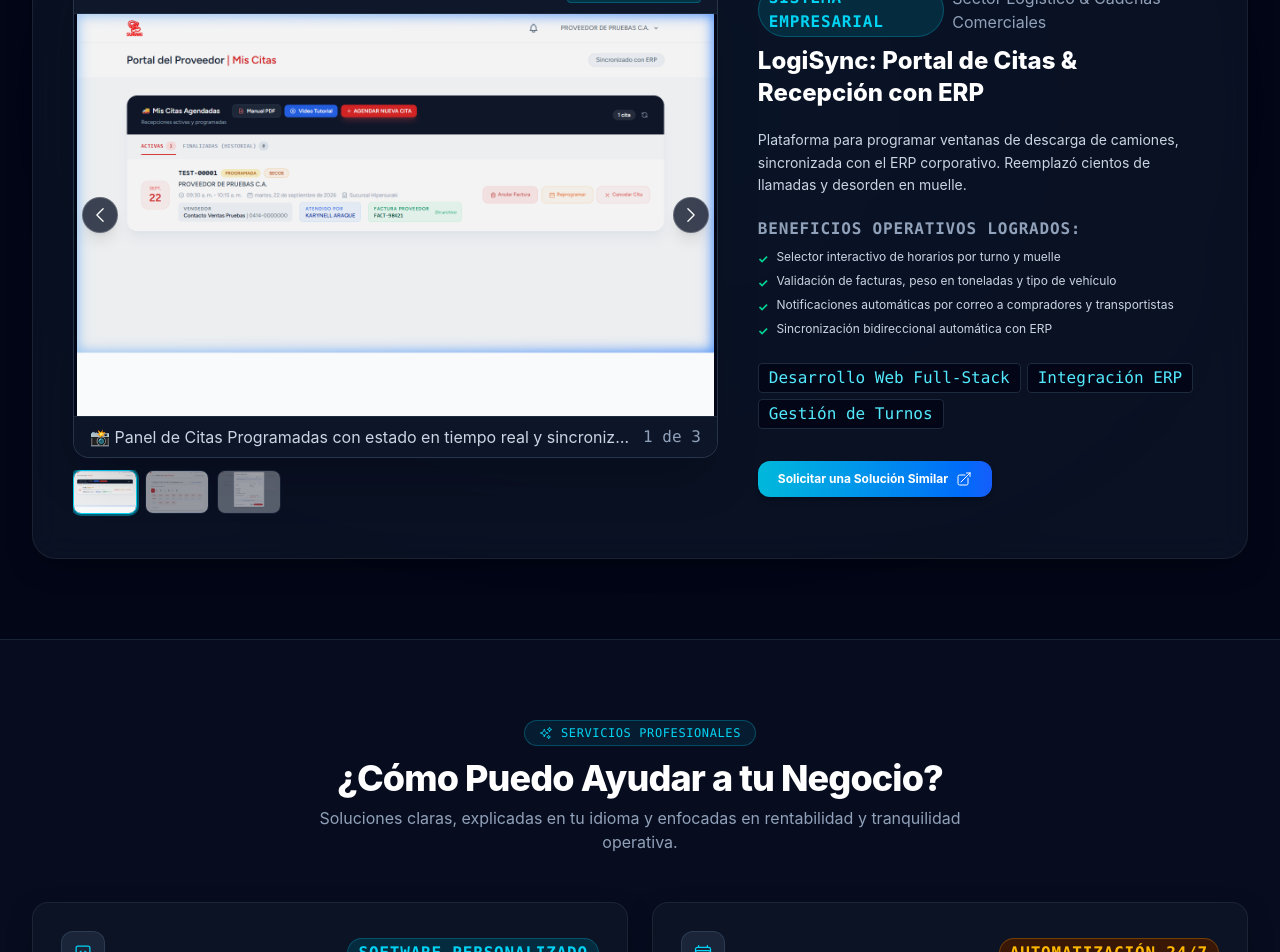
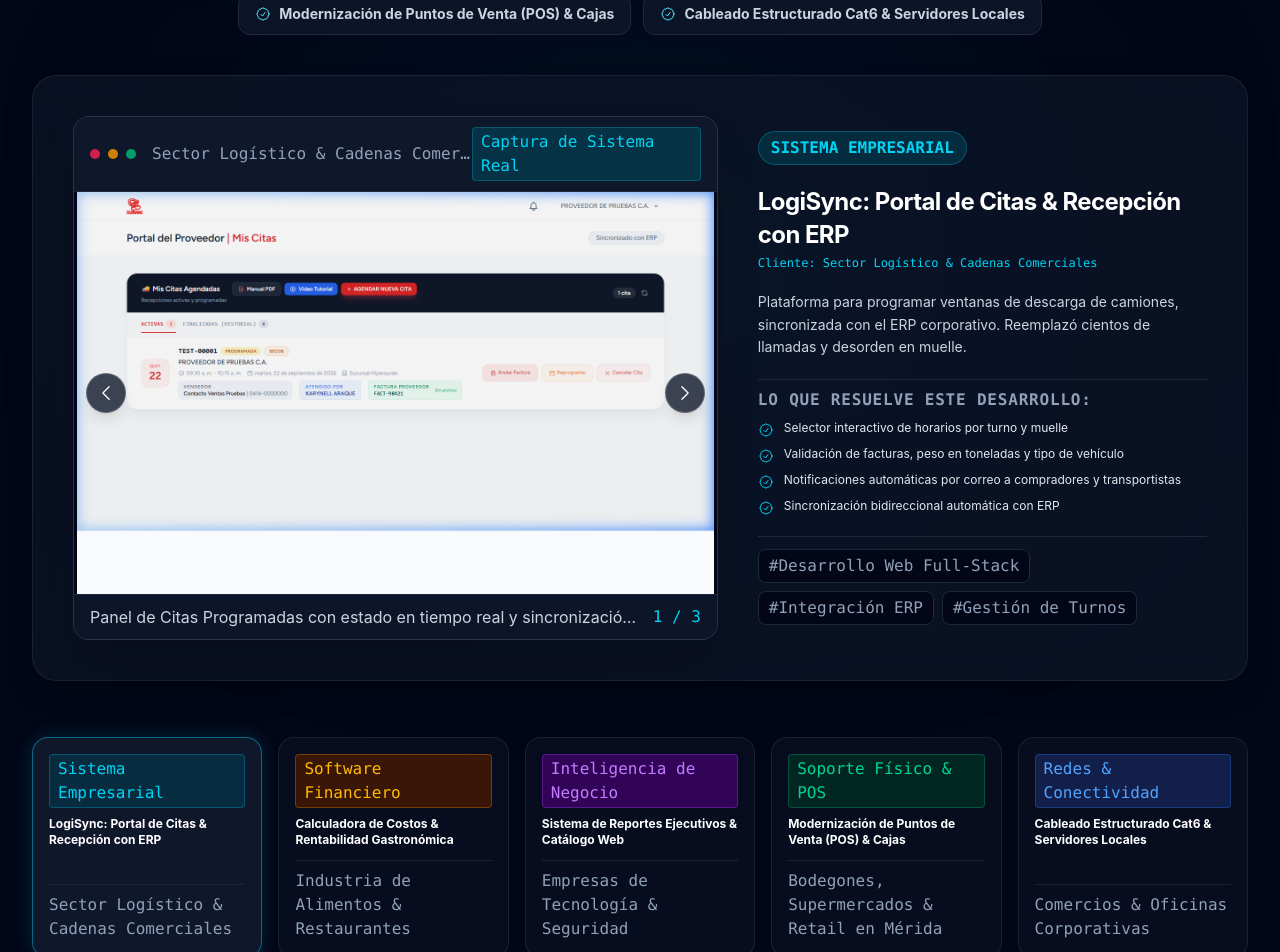
Before and after one commit to Jeralthc/jc-code-tech, a Vue app: page / in a window 1280 px wide. Shown: the part 1180-2132 px from the top of the page. Built offline with nearby package versions, Linux system fonts and the light colour scheme.

Commit message:
feat: implementar vitrina de todos los proyectos reales y login de acceso al CRM

```diff
--- a/src/components/ProjectsShowcase.vue
+++ b/src/components/ProjectsShowcase.vue
@@ -6,7 +6,11 @@
   EyeIcon,
   SparklesIcon,
   CheckBadgeIcon,
-  ArrowTopRightOnSquareIcon
+  ArrowTopRightOnSquareIcon,
+  CpuChipIcon,
+  ServerIcon,
+  CodeBracketIcon,
+  BuildingStorefrontIcon
 } from '@heroicons/vue/24/outline';
 
 const projects = [
@@ -80,12 +84,53 @@
         caption: 'Módulo de Catálogo y Reportes Ejecutivos para clientes comerciales'
       }
     ]
+  },
+  {
+    id: 'pos_stellar',
+    title: 'Modernización de Puntos de Venta (POS) & Cajas',
+    client: 'Bodegones, Supermercados & Retail en Mérida',
+    badge: 'Soporte Físico & POS',
+    badgeColor: 'text-emerald-400 bg-emerald-950/80 border-emerald-500/30',
+    summary: 'Puesta en marcha y soporte a terminales de cobro: instalación de Stellar POS, configuración de lectoras láser de códigos, impresoras térmicas fiscales y balanzas.',
+    features: [
+      'Configuración integral de software Stellar POS y periféricos de cobro',
+      'Base de datos MySQL / SQL Server local con respaldo automatizado diario',
+      'Conexión en red local para sincronizar inventarios entre múltiples cajas',
+      'Mantenimiento preventivo para eliminar bloqueos de caja en horas pico'
+    ],
+    tags: ['Stellar POS', 'Cajas & Periféricos', 'Soporte en Sitio'],
+    images: [
+      {
+        src: '/images/projects/sistemareportes-app.png',
+        caption: 'Arquitectura de control y sincronización de puntos de venta'
+      }
+    ]
+  },
+  {
+    id: 'redes_cableado',
+    title: 'Cableado Estructurado Cat6 & Servidores Locales',
+    client: 'Comercios & Oficinas Corporativas',
+    badge: 'Redes & Conectividad',
+    badgeColor: 'text-blue-400 bg-blue-950/80 border-blue-500/30',
+    summary: 'Infraestructura de red de alta fidelidad para empresas: cableado de red Cat6 certificado, balanceo de WiFi para puntos de cobro y servidores de datos protegidos.',
+    features: [
+      'Tendido de cable Cat6 blindado punto a punto para cajas y routers',
+      'Eliminación de zonas muertas e intermitencias en transacciones bancarias',
+      'Auditoría y optimización de consultas en MySQL y SQL Server',
+      'Esquema de contingencia eléctrica con respaldo UPS'
+    ],
+    tags: ['Redes Cat6', 'Servidores MySQL', 'Cero Caídas'],
+    images: [
+      {
+        src: '/images/projects/logisync-dashboard.png',
+        caption: 'Monitoreo de enlaces y sincronización de datos continua'
+      }
+    ]
   }
 ];
 
 const selectedProjectIndex = ref(0);
 const activeImageIndex = ref(0);
-const isZoomed = ref(false);
 
 const selectProject = (index) => {
   selectedProjectIndex.value = index;
@@ -104,34 +149,34 @@
 </script>
 
 <template>
-  <section id="proyectos" class="py-20 bg-slate-950 relative border-t border-slate-800/80 overflow-hidden">
+  <section id="proyectos" class="py-24 bg-slate-950 relative border-t border-slate-800/80 overflow-hidden">
     <!-- Ambient Lighting Glow -->
-    <div class="absolute top-1/3 left-1/2 -translate-x-1/2 w-[700px] h-[350px] bg-cyan-600/10 rounded-full blur-[140px] pointer-events-none"></div>
+    <div class="absolute top-1/3 left-1/2 -translate-x-1/2 w-[750px] h-[380px] bg-cyan-600/10 rounded-full blur-[140px] pointer-events-none"></div>
 
     <div class="max-w-7xl mx-auto px-4 sm:px-6 lg:px-8 relative z-10">
 
-      <!-- Section Header: Customer-oriented -->
-      <div class="text-center max-w-2xl mx-auto mb-12">
-        <div class="inline-flex items-center gap-2 px-3.5 py-1 rounded-full bg-cyan-500/10 border border-cyan-500/30 text-cyan-400 text-xs font-mono uppercase tracking-wider mb-3">
-          <SparklesIcon class="w-3.5 h-3.5" />
-          <span>Trabajos Reales &bull; Resultados Comprobados</span>
+      <!-- Section Header -->
+      <div class="text-center max-w-3xl mx-auto mb-14">
+        <div class="inline-flex items-center gap-2 px-3.5 py-1 rounded-full bg-cyan-500/10 border border-cyan-500/30 text-cyan-400 text-xs font-mono uppercase tracking-wider mb-4">
+          <SparklesIcon class="w-4 h-4" />
+          <span>PROYECTOS DESARROLLADOS // CASOS REALES EN PRODUCCIÓN</span>
         </div>
-        <h2 class="text-3xl sm:text-4xl font-extrabold text-white tracking-tight">
-          Sistemas Desarrollados en Producción
+        <h2 class="text-3xl sm:text-5xl font-extrabold text-white tracking-tight">
+          Soluciones de Software &amp; Soporte en Marcha
         </h2>
-        <p class="mt-2 text-sm sm:text-base text-slate-400">
-          No vendemos conceptos: aquí puedes ver capturas directas de plataformas operativas que construimos para empresas reales.
+        <p class="mt-4 text-base sm:text-lg text-slate-400">
+          No mostramos plantillas vacías: estos son sistemas reales construidos para empresas que hoy en día optimizan sus costos, controlan inventarios y operan sin caídas.
         </p>
       </div>
 
-      <!-- Project Selector Tabs (Quick, Visual, Non-technical) -->
+      <!-- Project Selector Tabs -->
       <div class="flex flex-wrap justify-center gap-2 sm:gap-3 mb-10">
         <button
           v-for="(proj, idx) in projects"
           :key="proj.id"
           @click="selectProject(idx)"
           :class="[
-            'px-4 py-2.5 rounded-xl text-xs sm:text-sm font-bold transition-all duration-300 border flex items-center gap-2',
+            'px-4 py-2.5 rounded-xl text-xs sm:text-sm font-bold transition-all duration-300 border flex items-center gap-2 cursor-pointer',
             selectedProjectIndex === idx
               ? 'bg-gradient-to-r from-cyan-500 to-blue-600 text-white border-cyan-400 shadow-[0_0_20px_rgba(6,182,212,0.35)] scale-105'
               : 'bg-slate-900/80 text-slate-300 border-slate-800 hover:border-slate-700 hover:text-white'
@@ -142,8 +187,8 @@
         </button>
       </div>
 
-      <!-- Main Showcase Container (Split: Left Screenshots Carousel, Right Business Value) -->
-      <div class="service-card rounded-3xl p-6 sm:p-10 border border-slate-800 bg-slate-900/60 shadow-2xl">
+      <!-- Main Showcase Container -->
+      <div class="service-card rounded-3xl p-6 sm:p-10 border border-slate-800 bg-slate-900/60 shadow-2xl mb-14">
         <div class="grid grid-cols-1 lg:grid-cols-12 gap-8 lg:gap-10 items-center">
 
           <!-- Left: Screenshot Frame / Carousel (7 Columns) -->
@@ -161,7 +206,7 @@
                   </span>
                 </div>
                 <span class="text-3xs font-mono text-cyan-400 bg-cyan-950 px-2 py-0.5 rounded border border-cyan-500/30">
-                  Captura Real
+                  Captura de Sistema Real
                 </span>
               </div>
 
@@ -173,21 +218,21 @@
                   class="w-full h-full object-contain object-center transition-transform duration-300 group-hover:scale-[1.02]"
                 />
 
-                <!-- Prev / Next Navigation Arrows (if project has multiple images) -->
+                <!-- Prev / Next Navigation Arrows -->
                 <div
                   v-if="projects[selectedProjectIndex].images.length > 1"
-                  class="absolute inset-x-2 top-1/2 -translate-y-1/2 flex items-center justify-between pointer-events-none"
+                  class="absolute inset-x-3 top-1/2 -translate-y-1/2 flex items-center justify-between pointer-events-none"
                 >
                   <button
                     @click="prevImage"
-                    class="pointer-events-auto w-9 h-9 rounded-full bg-slate-900/80 border border-white/20 text-white flex items-center justify-center hover:bg-cyan-500 hover:text-slate-950 transition-all shadow-lg backdrop-blur-md"
+                    class="pointer-events-auto w-10 h-10 rounded-full bg-slate-900/80 border border-white/20 text-white flex items-center justify-center hover:bg-cyan-500 hover:text-slate-950 transition-all shadow-lg backdrop-blur-md cursor-pointer"
                     aria-label="Imagen anterior"
                   >
                     <ChevronLeftIcon class="w-5 h-5" />
                   </button>
                   <button
                     @click="nextImage"
-                    class="pointer-events-auto w-9 h-9 rounded-full bg-slate-900/80 border border-white/20 text-white flex items-center justify-center hover:bg-cyan-500 hover:text-slate-950 transition-all shadow-lg backdrop-blur-md"
+                    class="pointer-events-auto w-10 h-10 rounded-full bg-slate-900/80 border border-white/20 text-white flex items-center justify-center hover:bg-cyan-500 hover:text-slate-950 transition-all shadow-lg backdrop-blur-md cursor-pointer"
                     aria-label="Imagen siguiente"
                   >
                     <ChevronRightIcon class="w-5 h-5" />
@@ -196,96 +241,69 @@
               </div>
 
               <!-- Caption Bar -->
-              <div class="px-4 py-2 bg-slate-900/90 border-t border-slate-800 flex items-center justify-between text-2xs text-slate-300">
-                <span class="truncate">
-                  📸 {{ projects[selectedProjectIndex].images[activeImageIndex].caption }}
+              <div class="px-4 py-2.5 bg-slate-900/90 border-t border-slate-800 flex items-center justify-between text-2xs text-slate-300">
+                <span class="truncate pr-2">
+                  {{ projects[selectedProjectIndex].images[activeImageIndex].caption }}
                 </span>
-                <span
-                  v-if="projects[selectedProjectIndex].images.length > 1"
-                  class="text-3xs font-mono text-slate-400 shrink-0 ml-2"
-                >
-                  {{ activeImageIndex + 1 }} de {{ projects[selectedProjectIndex].images.length }}
+                <span v-if="projects[selectedProjectIndex].images.length > 1" class="font-mono text-cyan-400 shrink-0">
+                  {{ activeImageIndex + 1 }} / {{ projects[selectedProjectIndex].images.length }}
                 </span>
               </div>
-            </div>
 
-            <!-- Image Thumbnail Selector (when project has multiple captures) -->
-            <div
-              v-if="projects[selectedProjectIndex].images.length > 1"
-              class="flex gap-2 mt-3 overflow-x-auto pb-1"
-            >
-              <button
-                v-for="(img, imgIdx) in projects[selectedProjectIndex].images"
-                :key="imgIdx"
-                @click="activeImageIndex = imgIdx"
-                :class="[
-                  'w-16 h-11 rounded-lg overflow-hidden border transition-all shrink-0 bg-slate-950',
-                  activeImageIndex === imgIdx ? 'border-cyan-400 ring-2 ring-cyan-400/40' : 'border-slate-800 opacity-60 hover:opacity-100'
-                ]"
-              >
-                <img :src="img.src" class="w-full h-full object-cover" />
-              </button>
             </div>
           </div>
 
-          <!-- Right: Business Value & Client Highlights (5 Columns) -->
+          <!-- Right: Business Value & Technical Highlights (5 Columns) -->
           <div class="lg:col-span-5 space-y-5">
+
+            <!-- Category Badge -->
+            <div class="flex items-center gap-2">
+              <span :class="['px-3 py-1 rounded-full text-2xs font-mono font-bold uppercase border', projects[selectedProjectIndex].badgeColor]">
+                {{ projects[selectedProjectIndex].badge }}
+              </span>
+            </div>
+
+            <!-- Title & Client -->
             <div>
-              <div class="flex items-center gap-2 mb-2">
-                <span :class="['text-3xs font-mono font-bold uppercase tracking-wider px-2.5 py-0.5 rounded-full border', projects[selectedProjectIndex].badgeColor]">
-                  {{ projects[selectedProjectIndex].badge }}
-                </span>
-                <span class="text-2xs text-slate-400">
-                  {{ projects[selectedProjectIndex].client }}
-                </span>
-              </div>
-
-              <h3 class="text-xl sm:text-2xl font-extrabold text-white">
+              <h3 class="text-xl sm:text-2xl font-bold text-white tracking-tight leading-snug">
                 {{ projects[selectedProjectIndex].title }}
               </h3>
+              <p class="text-xs font-mono text-cyan-400 mt-1">
+                Cliente: {{ projects[selectedProjectIndex].client }}
+              </p>
             </div>
 
-            <p class="text-xs sm:text-sm text-slate-300 leading-relaxed font-sans">
+            <!-- Plain Language Summary -->
+            <p class="text-sm text-slate-300 leading-relaxed font-normal">
               {{ projects[selectedProjectIndex].summary }}
             </p>
 
-            <!-- Key Features Checklist -->
-            <div class="space-y-2">
-              <span class="text-3xs font-mono uppercase tracking-wider text-slate-400 font-bold block">
-                Beneficios Operativos Logrados:
+            <!-- Key Functional Capabilities Checklist -->
+            <div class="space-y-2 pt-2 border-t border-slate-800">
+              <span class="text-2xs font-mono uppercase tracking-wider text-slate-400 block font-semibold">
+                Lo que resuelve este desarrollo:
               </span>
-              <ul class="space-y-1.5 text-xs text-slate-300">
+              <ul class="space-y-2">
                 <li
                   v-for="(feat, fIdx) in projects[selectedProjectIndex].features"
                   :key="fIdx"
-                  class="flex items-start gap-2"
+                  class="flex items-start gap-2.5 text-xs text-slate-200"
                 >
-                  <span class="text-emerald-400 font-bold shrink-0 mt-0.5">✓</span>
+                  <CheckBadgeIcon class="w-4 h-4 text-cyan-400 shrink-0 mt-0.5" />
                   <span>{{ feat }}</span>
                 </li>
               </ul>
             </div>
 
             <!-- Tags -->
-            <div class="flex flex-wrap gap-1.5 pt-1">
+            <div class="flex flex-wrap gap-2 pt-3 border-t border-slate-800">
               <span
-                v-for="tag in projects[selectedProjectIndex].tags"
-                :key="tag"
-                class="px-2.5 py-0.5 rounded bg-slate-950 border border-slate-800 text-3xs font-mono text-cyan-300"
+                v-for="(tag, tIdx) in projects[selectedProjectIndex].tags"
+                :key="tIdx"
+                class="px-2.5 py-1 rounded-lg bg-slate-950 border border-slate-800 text-2xs font-mono text-slate-400"
               >
-                {{ tag }}
+                #{{ tag }}
               </span>
-            </div>
-
-            <!-- Action CTA -->
-            <div class="pt-3">
-              <a
-                href="#contacto"
-                class="inline-flex items-center gap-2 rounded-xl bg-gradient-to-r from-cyan-500 to-blue-600 px-5 py-2.5 text-xs font-bold text-white shadow-md hover:scale-105 transition-all"
-              >
-                <span>Solicitar una Solución Similar</span>
-                <ArrowTopRightOnSquareIcon class="w-4 h-4" />
-              </a>
             </div>
 
           </div>
@@ -293,6 +311,33 @@
         </div>
       </div>
 
+      <!-- Quick All Projects Summary Cards (Cards Grid showing all 5 solutions at a glance) -->
+      <div class="grid grid-cols-1 md:grid-cols-3 lg:grid-cols-5 gap-4">
+        <div
+          v-for="(proj, idx) in projects"
+          :key="proj.id"
+          @click="selectProject(idx)"
+          :class="[
+            'p-4 rounded-2xl border transition-all cursor-pointer flex flex-col justify-between group',
+            selectedProjectIndex === idx
+              ? 'bg-slate-900 border-cyan-500/50 shadow-[0_0_20px_rgba(6,182,212,0.2)]'
+              : 'bg-slate-900/40 border-slate-800/80 hover:border-slate-700 hover:bg-slate-900/80'
+          ]"
+        >
+          <div>
+            <span :class="['text-3xs font-mono px-2 py-0.5 rounded border inline-block mb-2', proj.badgeColor]">
+              {{ proj.badge }}
+            </span>
+            <h4 class="text-xs font-bold text-white group-hover:text-cyan-400 transition-colors line-clamp-2">
+              {{ proj.title }}
+            </h4>
+          </div>
+          <span class="text-3xs font-mono text-slate-400 mt-3 block pt-2 border-t border-slate-800/80">
+            {{ proj.client.split('(')[0] }}
+          </span>
+        </div>
+      </div>
+
     </div>
   </section>
 </template>
```
Also changed, not shown: src/App.vue (+27 -8 lines), src/components/CrmLoginModal.vue (added, +166 -0 lines), src/components/CrmWorkspace.vue (+16 -1 lines).
